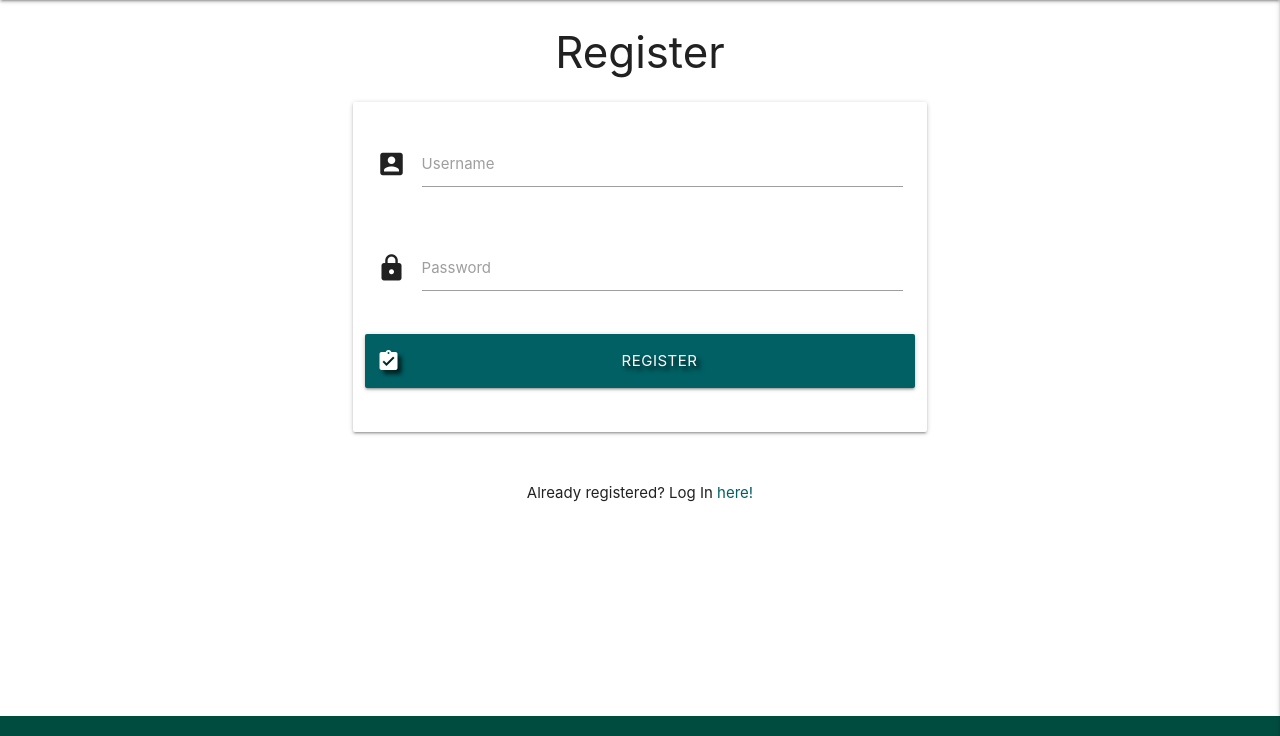
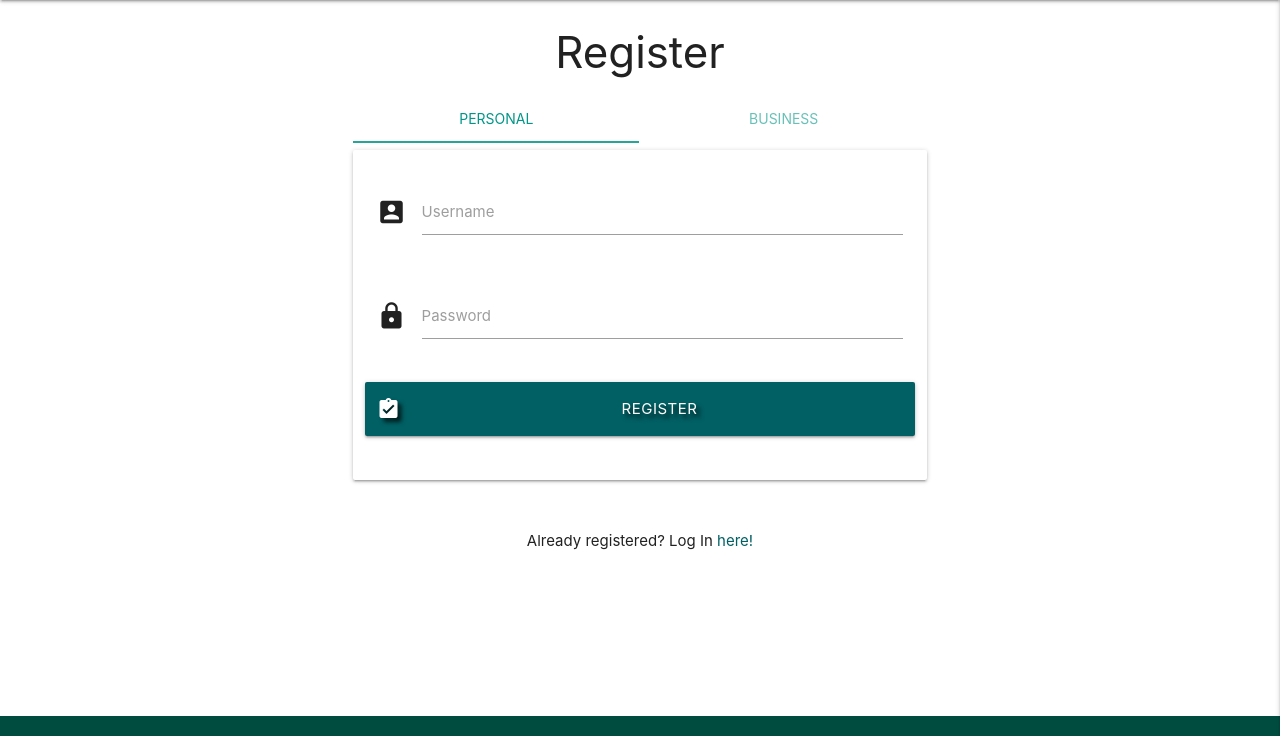
Before and after one commit to AwsSG/wurc, a Flask app: page /register in a window 1280 px wide. Shown: the part 64-800 px from the top of the page. Run offline with Flask 2, Linux system fonts and the light colour scheme; some libraries are stand-ins or nearby versions.

Commit message:
Added selection tabs for personal or business on registration template

```diff
--- a/static/css/style.css
+++ b/static/css/style.css
@@ -15,3 +15,35 @@
 .flash-msgs h6 {
     line-height: 1.5;
 }
+
+/* changing the color style for the tabs was taken from the bellow link */
+/* https://stackoverflow.com/questions/41406689/change-the-color-of-tab-text-and-the-underline-in-materialize-framework */
+
+.tabs .tab a {
+  color: rgba(38, 166, 154, 0.7);
+  /*Custom Text Color*/
+}
+
+.tabs .tab a:hover {
+  color:#26a69a;
+  /*Custom Color On Hover*/
+}
+
+.tabs .tab a:focus.active {
+  color:#26a69a;
+  /*Custom Text Color While Active*/
+  background-color: rgba(38, 166, 154, 0.2);
+  /*Custom Background Color While Active*/
+}
+
+.tabs .indicator {
+  background-color:#26a69a;
+  /*Custom Color Of Indicator*/
+}
+
+/* End of copied code */
+
+#personal form, #company form {
+    padding-left: 0px;
+    padding-right: 0px;
+}
--- a/static/js/script.js
+++ b/static/js/script.js
@@ -5,4 +5,5 @@ $(document).ready(function () {
         secondaryPlaceholder: '+Tag',
     });
     $('select').formSelect();
+    $('.tabs').tabs();
 });
--- a/templates/fill_prof.html
+++ b/templates/fill_prof.html
@@ -5,7 +5,7 @@
 
 <div class="row">
     <form class="col s12">
-        <!-- contact info -->
+        <!-- contact inputs -->
         <h5>Personal Information</h5>
         <div class="row">
             <div class="input-field col s12 m6">
@@ -30,6 +30,7 @@
                 <label for="phone">Phone number</label>
             </div>
         </div>
+        <!-- job related inputs -->
         <div class="row">
             <div class="input-field col s12 m6">
                 <input id="location" name="location" type="text" class="validate" minlength="5" maxlength="15"
@@ -60,6 +61,7 @@
             </div>
         </div>
         <div class="divider"></div>
+        <!-- previous experience inputs -->
         <h5>Relevant Project experience</h5>
         <!-- project experience 1 -->
         <div class="row">
@@ -84,7 +86,7 @@
         </div>
         <!-- dynamically add more input fields for more projects -->
         <a href="#">Add project experience</a>
-        <!-- Skills -->
+        <!-- Skills input -->
         <div class="row">
             <div class="input-field col s12">
                 <input id="skills" name="skills" type="text" class="validate">
--- a/templates/register.html
+++ b/templates/register.html
@@ -3,8 +3,17 @@
 
 <h3 class="center-align">Register</h3>
 
+<!-- Selection tabs for personal or company registration -->
 <div class="row">
-    <form class="col s12 m8 offset-m2" method="POST" action="{{ url_for('register') }}">
+    <div class="col s12 m8 offset-m2">
+        <ul class="tabs">
+            <li class="tab col s6"><a class="active teal-text" href="#personal">Personal</a></li>
+            <li class="tab col s6"><a href="#company">Business</a></li>
+        </ul>
+    </div>
+    <!-- personal registration -->
+    <div id="personal" class="col s12 m8 offset-m2">
+        <form class="col s12 no-pad" method="POST" action="{{ url_for('register') }}">
             <div class="card-panel">
                 <!-- Username -->
                 <div class="row">
@@ -33,6 +42,38 @@
             </div>
         </form>
     </div>
+    <!-- Business/Company registration -->
+    <div id="company" class="col s12 m8 offset-m2">
+        <form class="col s12 no-pad" method="POST" action="">
+            <div class="card-panel">
+                <!-- Username -->
+                <div class="row">
+                    <div class="input-field col s12">
+                        <i class="material-icons prefix">account_box</i>
+                        <input id="username" name="username" type="text" minlength="5" maxlength="15"
+                            pattern="^[a-zA-Z0-9]{5,15}$" class="validate" required>
+                        <label for="username">Username</label>
+                    </div>
+                </div>
+                <!-- password -->
+                <div class="row">
+                    <div class="input-field col s12">
+                        <i class="material-icons prefix">lock</i>
+                        <input id="password" name="password" type="password" minlength="5" maxlength="15"
+                            pattern="^[a-zA-Z0-9]{5,15}$" class="validate" required>
+                        <label for="password">Password</label>
+                    </div>
+                </div>
+                <!-- register -->
+                <div class="row">
+                    <button type="submit" class="col s12 btn-large cyan darken-4 txt-shadow">
+                        <i class="material-icons left">assignment_turned_in</i> Register
+                    </button>
+                </div>
+            </div>
+        </form>
+    </div>
+</div>
 
 <div class="row">
     <div class="col s12">
```
Lines whose indentation alone changed are shown as unchanged.
